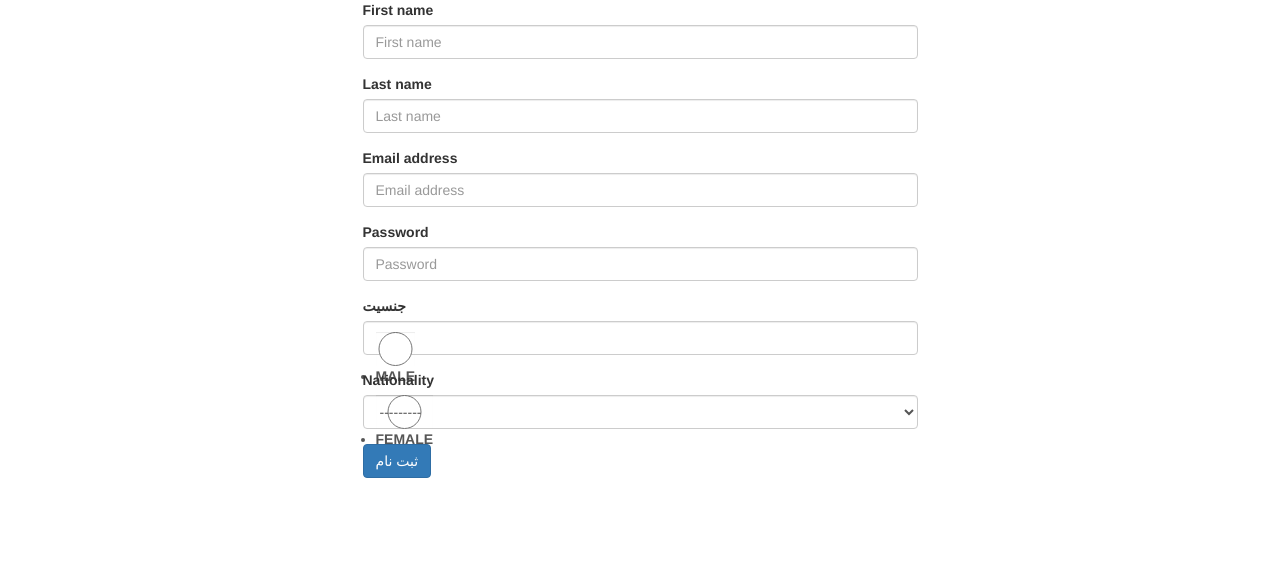
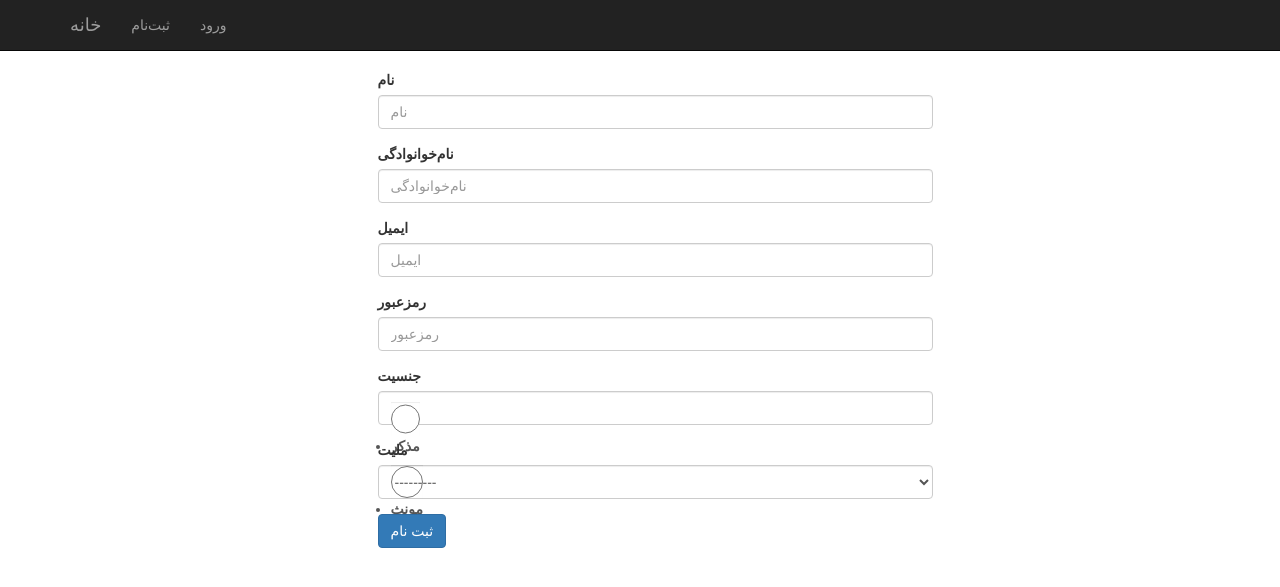
Before and after one commit to MMoein/quizup, a Django app: page /signup/ in a window 1280 px wide. Shown: the top 587 px of the page. Run offline with Django 3.2, Linux system fonts and the light colour scheme; some libraries are stand-ins or nearby versions.

Commit message:
Added base.html and translated the website.

```diff
--- a/Authentication/forms.py
+++ b/Authentication/forms.py
@@ -9,14 +9,25 @@ from captcha.fields import CaptchaField
 class UserForm(forms.ModelForm):
     password = forms.CharField(widget=forms.PasswordInput())
 
+    def __init__(self, *args, **kwargs):
+        super(UserForm, self).__init__(*args, **kwargs)
+        self.fields['first_name'].label = u'نام'
+        self.fields['last_name'].label = u'نام‌خوانوادگی'
+        self.fields['email'].label = u'ایمیل'
+        self.fields['password'].label = u'رمز‌عبور'
+
     class Meta:
         model = User
         fields = ('first_name', 'last_name', 'email', 'password')
 
 
 class UserProfileForm(forms.ModelForm):
-    radio_choices = [('MALE', 'MALE'), ('FEMALE', 'FEMALE')]
+    radio_choices = [('MALE', u'مذکر'), ('FEMALE', u'مونث')]
     gender = forms.ChoiceField(label=u'جنسیت', choices=radio_choices, widget=forms.RadioSelect())
+
+    def __init__(self, *args, **kwargs):
+        super(UserProfileForm, self).__init__(*args, **kwargs)
+        self.fields['nationality'].label = u'ملیت'
 
     class Meta:
         model = UserProfile
--- a/Authentication/models.py
+++ b/Authentication/models.py
@@ -1,3 +1,5 @@
+# -*- coding: utf-8 -*-
+
 from django.db import models
 from django.contrib.auth.models import User
 from django_countries.fields import CountryField
--- a/Authentication/templates/Authentication/signup.html
+++ b/Authentication/templates/Authentication/signup.html
@@ -1,16 +1,17 @@
-{% load bootstrap3 %}
+{% extends "base.html" %}
 
-{% bootstrap_css %}
-{% bootstrap_javascript %}
 
-{% bootstrap_messages %}
+{% block extra_head %}
+    <script src="//ajax.googleapis.com/ajax/libs/jquery/1.10.2/jquery.min.js"></script>
+    {% load bootstrap3 %}
+    {% bootstrap_css %}
+    <link rel="stylesheet" href="//cdn.rawgit.com/morteza/bootstrap-rtl/v3.3.4/dist/css/bootstrap-rtl.min.css">
+    {% bootstrap_javascript %}
+    {% bootstrap_messages %}
+{% endblock %}
 
-<html>
-    <head>
-        <title>ثبت نام</title>
-    </head>
-
-    <body>
+{% block body %}
+    <section id="portfolio">
         {% if registered %}
         <strong>an activation link sent to your profile!</strong>
         {% else %}
@@ -24,10 +25,7 @@
                         {% csrf_token %}
                         {% bootstrap_form user_form %}
                         {% bootstrap_form profile_form %}
-                        <!--{{ user_form.as_p }}-->
-                        <!--{{ profile_form.as_p }}-->
 
-                        <!--<input type="submit" name="submit" value="Register" />-->
                         {% buttons %}
                         <button type="submit" class="btn btn-primary">
                 ثبت نام
@@ -38,5 +36,5 @@
             </div>
         </div>
         {% endif %}
-    </body>
-</html>
+    </section>
+{% endblock %}
--- /dev/null
+++ b/templates/base.html
@@ -0,0 +1,47 @@
+
+<html>
+<head lang="en">
+ {% block extra_head %}{% endblock %}
+</head>
+<body>
+{% block header %}
+    <nav class="navbar navbar-inverse navbar-fixed-top" role="navigation">
+        <div class="container">
+            <!-- Brand and toggle get grouped for better mobile display -->
+            <div class="navbar-header" >
+                <button type="button" class="navbar-toggle" data-toggle="collapse" data-target="#bs-example-navbar-collapse-1">
+                    <span class="sr-only">Toggle navigation</span>
+                    <span class="icon-bar"></span>
+                    <span class="icon-bar"></span>
+                    <span class="icon-bar"></span>
+                </button>
+                <a class="navbar-brand" href="/" >خانه</a>
+            </div>
+            <!-- Collect the nav links, forms, and other content for toggling -->
+            <div class="collapse navbar-collapse" id="bs-example-navbar-collapse-1">
+                <ul class="nav navbar-nav" >
+                    <li>
+                        <a href="/signup">ثبت‌نام</a>
+                    </li>
+                    <li>
+                        <a href="/login">ورود</a>
+                    </li>
+                </ul>
+            </div>
+            <!-- /.navbar-collapse -->
+        </div>
+        <!-- /.container -->
+    </nav>
+{% endblock %}
+<div class="container">
+    <div class="row">
+            <div class="col-lg-12">
+                <h1 class="page-header">
+                </h1>
+            </div>
+        </div>
+    {% block body %}{% endblock %}
+</div>
+
+</body>
+</html>
```
Also changed, not shown: Authentication/templates/Authentication/login.html (+12 -6 lines), quizup/settings.py (+7 -1 lines).
